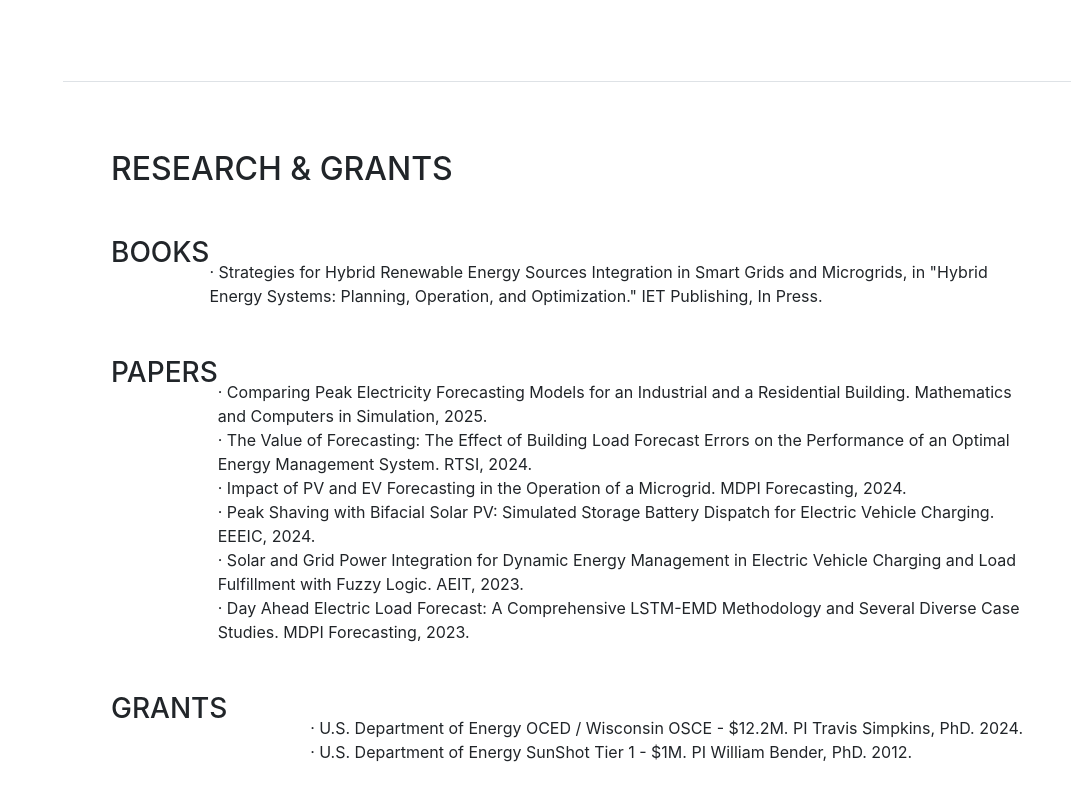
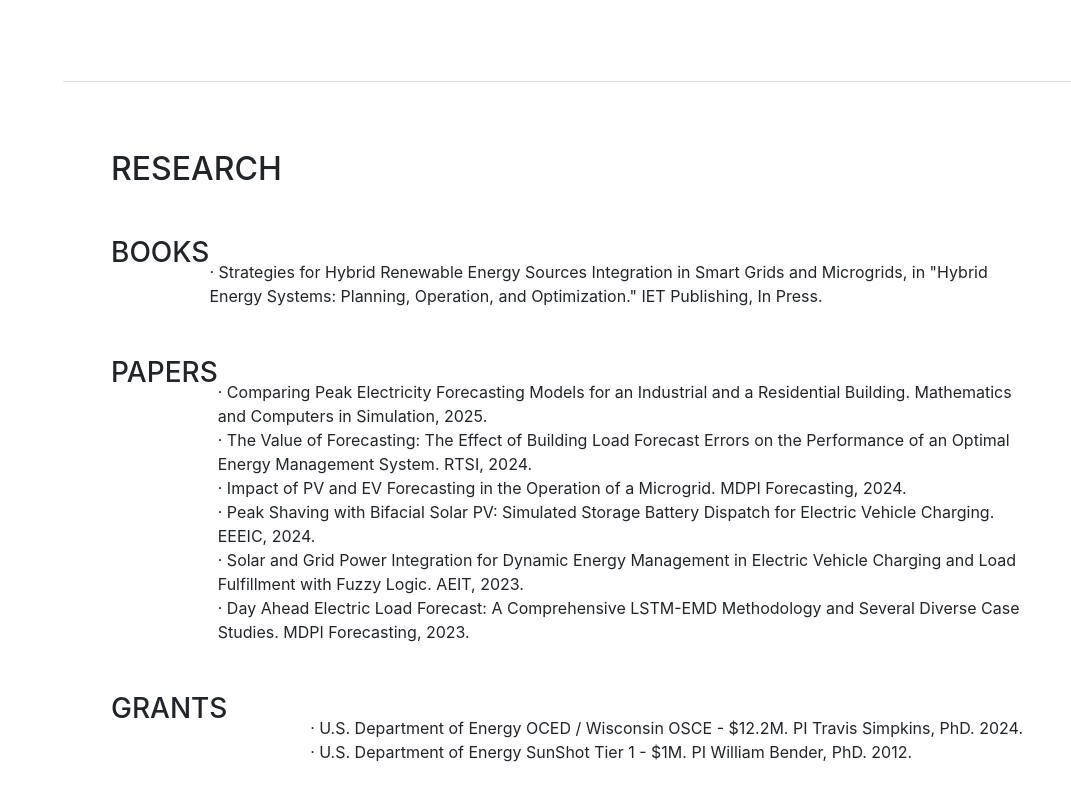
Before and after one commit to woodjmichael/woodjmichael.github.io, a website with bundled scripts: page index.html in a window 1280 px wide. Shown: the part 3201-4001 px from the top of the page, without its empty margins (209-1280 px from the left). Built offline with nearby package versions, Linux system fonts and the light colour scheme; a web font is replaced by a local one.

Commit message:
just research

```diff
--- a/index.html
+++ b/index.html
@@ -256,7 +256,7 @@
 
 	   <section class="resume-section p-3 p-lg-5 d-flex flex-column" id="research-awards">
         <div class="my-auto">
-          <h2 class="mb-5">Research & Grants</h2>
+          <h2 class="mb-5">Research</h2>
 
         <!-- <div class="resume-item d-flex flex-column flex-md-row mb-5">
             <div class="resume-content mr-auto">
```
